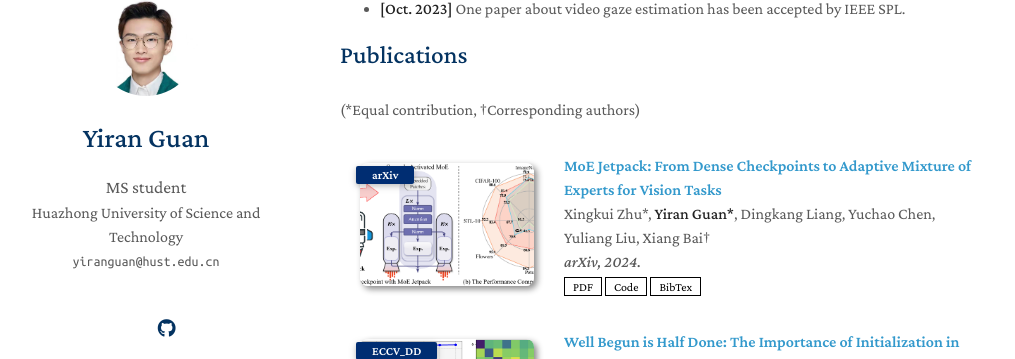
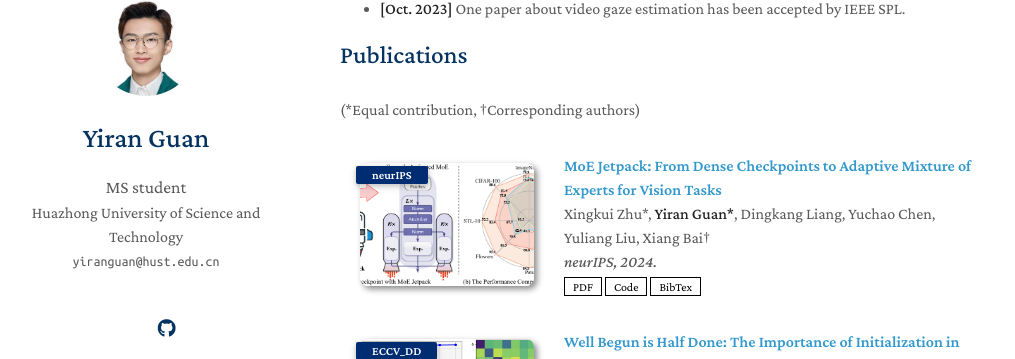
Before and after one commit to 1ranGuan/1ranGuan.github.io, a Jekyll site: the page built from index.md, in a window 1280 px wide and 900 px high, scrolled down 385 px. Shown: the part 92-451 px from the top of the window, without its empty margins (130-1145 px from the left). Built offline with Jekyll 4.4.1, drawn with Linux system fonts in a browser that asks for light colours; nearby versions of some CDN libraries; a style sheet for code colours, icons or effects is not loaded; our own code applies the rules of GitHub Pages for plain Markdown files.

Commit message:
Update publications.yml

```diff
--- a/_data/publications.yml
+++ b/_data/publications.yml
@@ -2,8 +2,8 @@ main:
 
   - title: 'MoE Jetpack: From Dense Checkpoints to Adaptive Mixture of Experts for Vision Tasks'
     authors: Xingkui Zhu*, <strong>Yiran Guan*</strong>, Dingkang Liang, Yuchao Chen, Yuliang Liu, Xiang Bai†
-    conference_short: arXiv
-    conference: arXiv, 2024.
+    conference_short: neurIPS
+    conference: neurIPS, 2024.
     pdf: https://arxiv.org/pdf/2406.04801v1
     code: https://github.com/Adlith/MoE-Jetpack
     bibtex: https://scholar.googleusercontent.com/scholar.bib?q=info:J5hwbM5iSO8J:scholar.google.com/&output=citation&scisdr=ClGxy0AREL_Ax9KIMg8:AFWwaeYAAAAAZnKOKg_hTC4XyWzWl7MKNDXT5oc&scisig=AFWwaeYAAAAAZnKOKq1rxWNkQqnw2izcMkS5ZX0&scisf=4&ct=citation&cd=-1&hl=zh-CN
```
